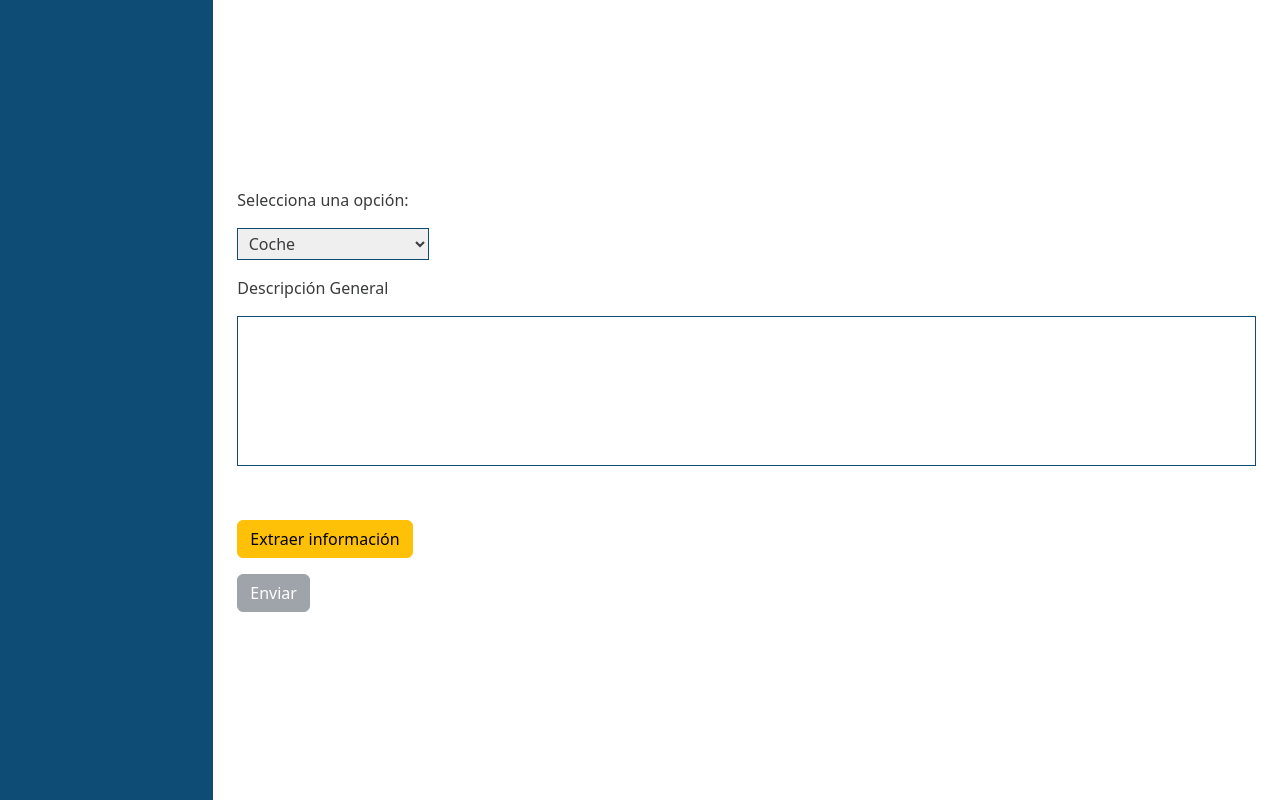
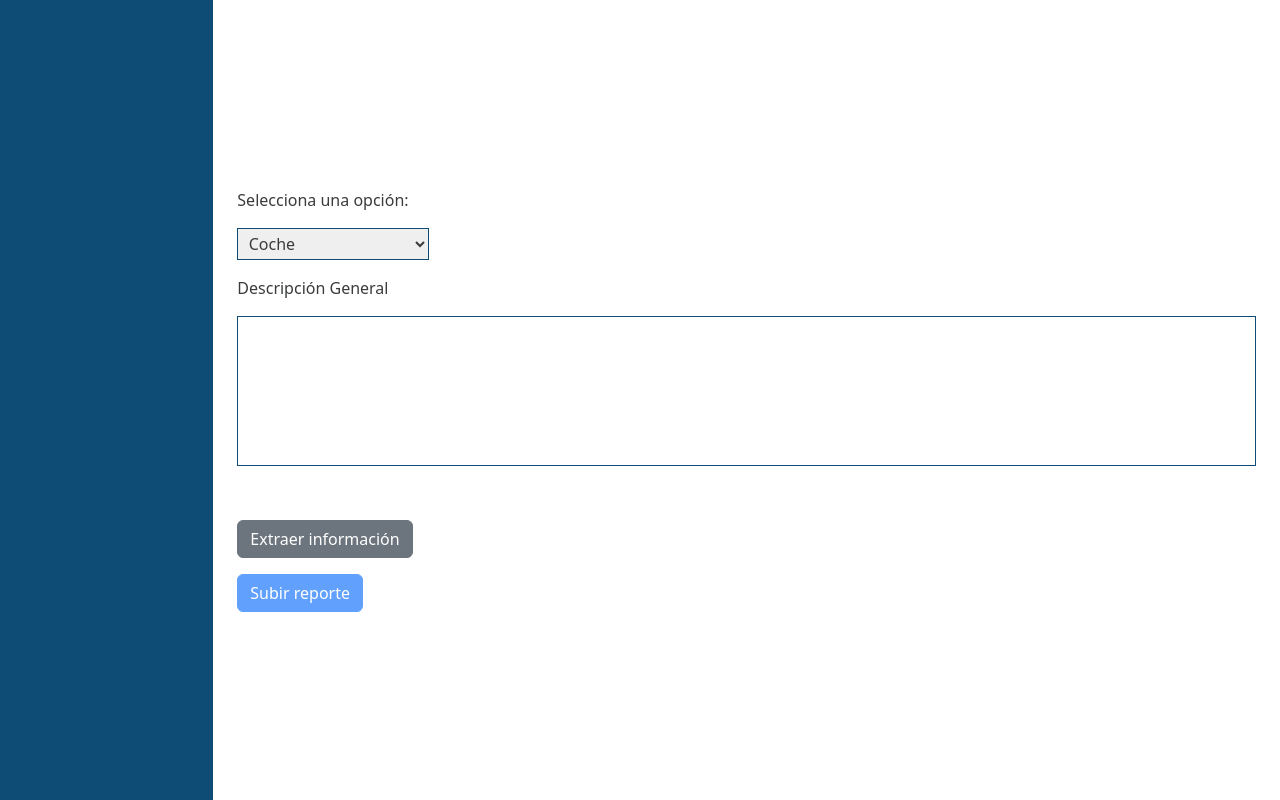
Before and after one commit to albbeltran/HackathonQRO-2023, a website built with webpack: page public/index.html in a window 1280 px wide. Built offline with nearby package versions, Linux system fonts and the light colour scheme; some packages are replaced by stand-ins of ours; no server answers.

Commit message:
minor fixes in form btn

```diff
--- a/public/index.html
+++ b/public/index.html
@@ -146,12 +146,12 @@
 
                             <div class="row justify-content-start">
                                 <div class="col-6 mt-5">
-                                    <button type="button" class="btn btn-warning" id="btn-keywords">Extraer información</button>
+                                    <button type="button" class="btn btn-secondary" id="btn-keywords">Extraer información</button>
                                 </div>
                             </div>
                             <div class="row justify-content-start">
                                 <div class="col-6 mt-3">
-                                    <button type="submit" class="btn btn-secondary" id="btn-submit">Enviar</button>
+                                    <button type="submit" class="btn btn-primary" id="btn-submit">Subir reporte</button>
                                 </div>
                             </div>
                         </div>
```
